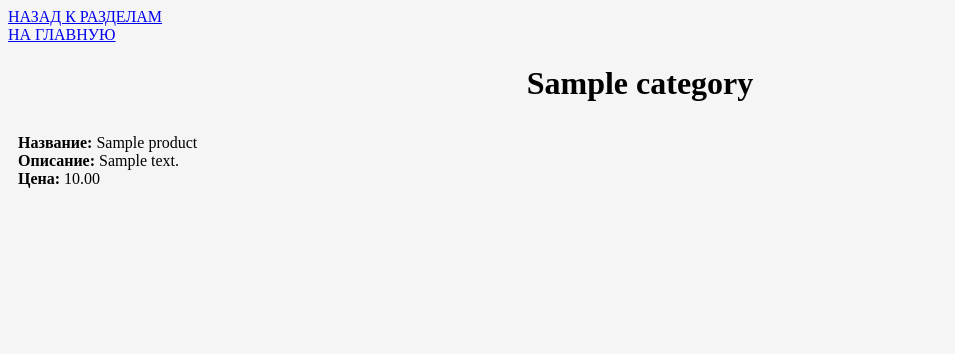
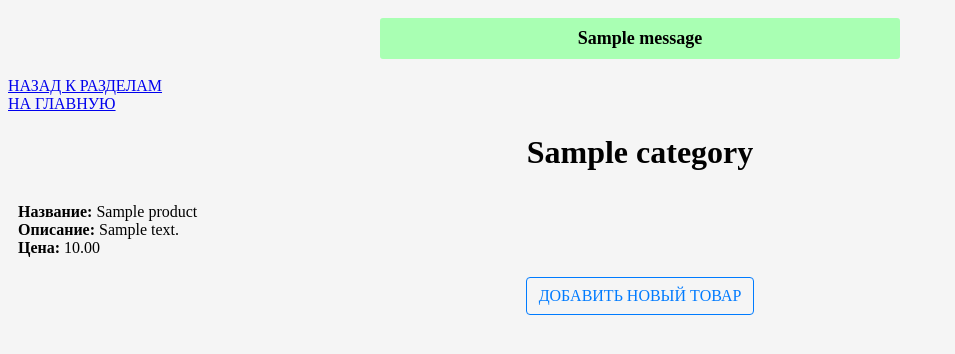
Before and after one commit to ksandkov/django-voodp-store, a Django app: page /catalogue/1/ in a window 1280 px wide. Shown: the top 354 px of the page, without its empty margins (0-955 px from the left). Run offline with Django 3.2, Linux system fonts and the light colour scheme; tables that the repository leaves empty hold one stand-in row (values such as "Sample post"); one stand-in notice (Sample message) is shown.

Commit message:
Added form for creating new products

```diff
--- a/mainpage/static/mainpage/style.css
+++ b/mainpage/static/mainpage/style.css
@@ -1,7 +1,50 @@
 body {
     background-color: whitesmoke;
 }
-
 h1 {
     text-align: center;
 }
+label {
+    font-weight: bold;
+}
+.messages {
+    text-align: center;
+    background: #a9ffb3;
+    font-weight: bold;
+    font-size: 18px;
+    padding: 10px;
+    width: 500px;
+    margin-left: auto;
+    margin-right: auto;
+    border-radius: 3px;
+}
+
+.btn:hover {
+    color: #fff;
+    background-color: #007bff;
+    border-color: #007bff;
+}
+.btn {
+    text-decoration: none !important;
+    margin: 10px 0;
+    color: #007bff;
+    background-color: transparent;
+    background-image: none;
+    border-color: #007bff;
+    display: inline-block;
+    font-weight: 400;
+    text-align: center;
+    white-space: nowrap;
+    vertical-align: middle;
+    -webkit-user-select: none;
+    -moz-user-select: none;
+    -ms-user-select: none;
+    user-select: none;
+    border: 1px solid #007bff;
+    padding: .375rem .75rem;
+    font-size: 1rem;
+    line-height: 1.5;
+    border-radius: .25rem;
+    transition: color .15s ease-in-out,background-color .15s ease-in-out,border-color .15s ease-in-out,box-shadow .15s ease-in-out;
+    cursor: pointer;
+}
--- a/mainpage/templates/mainpage/catalogue.html
+++ b/mainpage/templates/mainpage/catalogue.html
@@ -14,5 +14,8 @@
             <a href="{{ item.id }}">{{ item }}</a><br>
         </div>
         {% endfor %}
+        <div style="text-align:center; margin-top 15px;">
+            <a href="{% url 'new_product' %}" class="btn">ДОБАВИТЬ НОВЫЙ ТОВАР</a>
+        </div>
     </body>
 </html>
--- a/mainpage/templates/mainpage/index.html
+++ b/mainpage/templates/mainpage/index.html
@@ -18,5 +18,8 @@
     <div class="description" style="text-align:center;">
         <b>Описание магазина дестких товаров.</b>
     </div>
+    <div style="text-align:center; margin-top 15px;">
+        <a href="{% url 'new_product' %}" class="btn">ДОБАВИТЬ НОВЫЙ ТОВАР</a>
+    </div>
     </body>
 </html>
--- a/mainpage/templates/mainpage/product.html
+++ b/mainpage/templates/mainpage/product.html
@@ -7,6 +7,14 @@
         <title>Список товаров</title>
     </head>
     <body>
+        {% if messages %}
+        <ul class="messages">
+            {% for message in messages %}
+                {% if message.level == DEFAULT_MESSAGE_LEVELS.ERROR %}Important: {% endif %}
+                {{ message }}
+            {% endfor %}
+        </ul>
+        {% endif %}
         <a href="{% url 'catalogue' %}">НАЗАД К РАЗДЕЛАМ</a><br>
         <a href="{% url 'index' %}">НА ГЛАВНУЮ</a>
         <h1>{{ catalogue_cat }}</h1>
@@ -18,6 +26,9 @@
                 <b>Цена:</b> {{ item.price }}
             </div>
         {% endfor %}
+        <div style="text-align:center; margin-top 15px;">
+            <a href="{% url 'new_product' %}" class="btn">ДОБАВИТЬ НОВЫЙ ТОВАР</a>
+        </div>
         </div>
     </body>
 </html>
--- a/mainpage/urls.py
+++ b/mainpage/urls.py
@@ -1,8 +1,11 @@
 from django.urls import path
-from .views import index, catalogue, product
+
+from .views import index, catalogue, product, new_product
+
 
 urlpatterns = [
     path('', index, name='index'),
     path('catalogue/', catalogue, name='catalogue'),
-    path('catalogue/<int:cat>/', product),
+    path('catalogue/<int:cat>/', product, name='product'),
+    path('catalogue/addnew/', new_product, name='new_product'),
 ]
--- a/mainpage/views.py
+++ b/mainpage/views.py
@@ -1,7 +1,11 @@
-from django.http import HttpResponse
-from django.shortcuts import render
+from django.http import HttpResponse, HttpResponseRedirect
+from django.shortcuts import render, redirect
+from django.urls import reverse
+from django.contrib import messages
 
 from .models import Category, Product
+from .forms import ProductAddForm
+
 
 def index(request):
     name = Category.cat_name
@@ -19,3 +23,15 @@ def product(request, cat):
         'catalogue_cat': Category.objects.get(id=cat),
         'sorted_products': Product.objects.filter(category=cat).order_by('name'),
     })
+
+def new_product(request):
+    form = ProductAddForm(request.POST or None)
+    if request.method == 'POST' and form.is_valid():
+        category_id = form.cleaned_data['category'].id
+        product_name = form.cleaned_data['name']
+        messages.success(request, 'Спасибо, что добавили товар "{}".'.format(product_name))
+        form.save()
+        return redirect('product', category_id)
+    return render(request, 'mainpage/newproduct.html', {
+        'form': form,
+    })
--- a/voodpeople/settings.py
+++ b/voodpeople/settings.py
@@ -120,4 +120,3 @@ USE_TZ = True
 # https://docs.djangoproject.com/en/2.0/howto/static-files/
 
 STATIC_URL = '/static/'
-STATICFILES_DIRS = ('mainpage/static/',)
```
